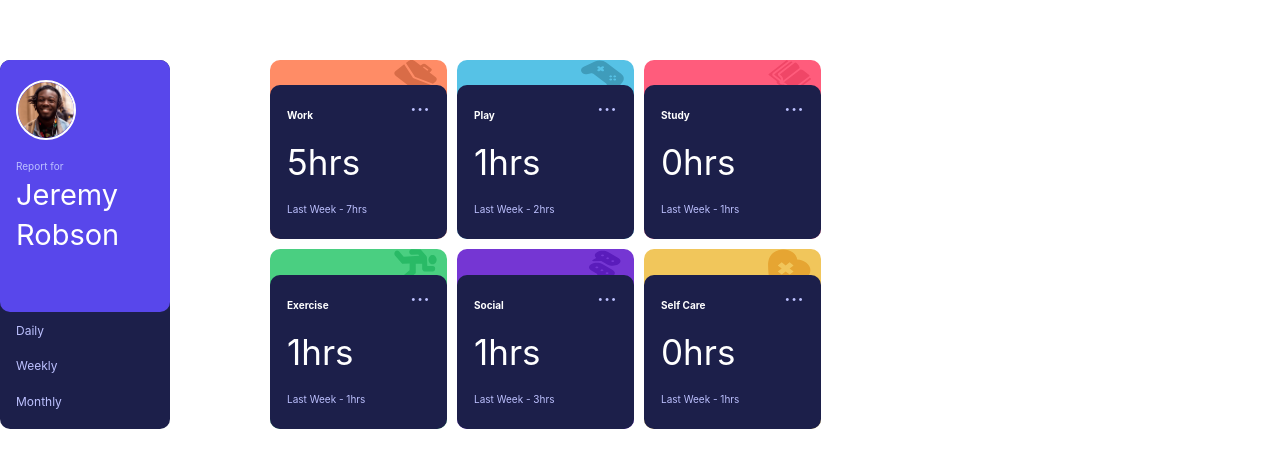
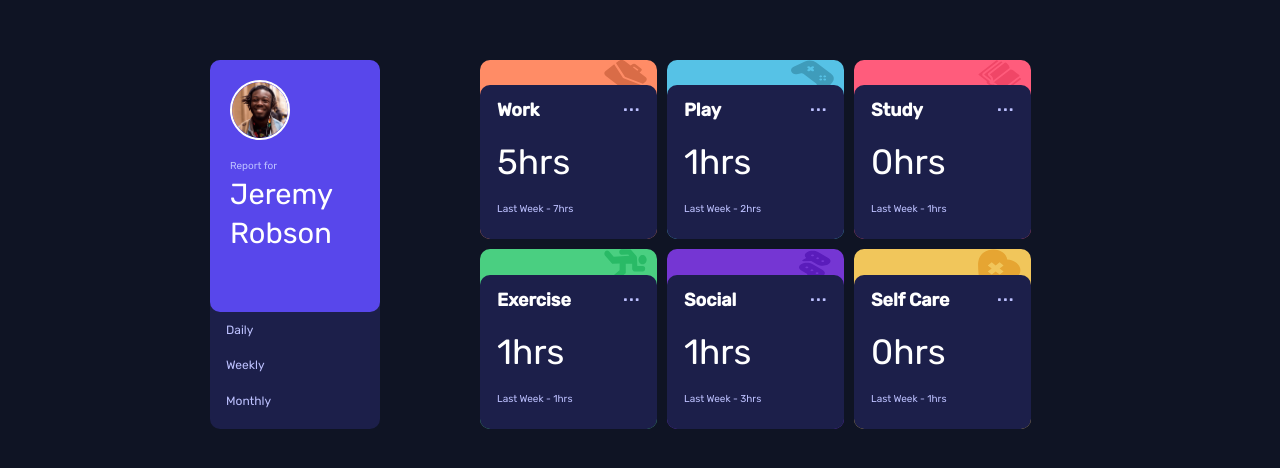
Before and after one commit to olad5/time-tracking-dashboard, a React (Create React App) app: page / in a window 1280 px wide. Shown: the part 140-608 px from the top of the page. Built offline with nearby package versions, Linux system fonts and the light colour scheme.

Commit message:
style: Centered the view and change bg color
- Centered the view in the browser
- Change the background of the view to the dark color
- Removed redundant css code
- add the Rubik font
- Resized the svg icons in the mobile view

```diff
--- a/src/App.css
+++ b/src/App.css
@@ -1,5 +1,7 @@
 .App {
   text-align: center;
+  display:flex;
+  justify-content:center;
 }
 
 .App-logo {
--- a/src/index.css
+++ b/src/index.css
@@ -1,3 +1,4 @@
+@import url('https://fonts.googleapis.com/css2?family=Rubik:wght@300;400;500&display=swap');
 
 :root {
   /* Primary colors */
@@ -44,11 +45,8 @@ html {
 body {
   margin: 0;
     box-sizing: border-box;
-  font-family: -apple-system, BlinkMacSystemFont, 'Segoe UI', 'Roboto', 'Oxygen',
-    'Ubuntu', 'Cantarell', 'Fira Sans', 'Droid Sans', 'Helvetica Neue',
-    sans-serif;
-  -webkit-font-smoothing: antialiased;
-  -moz-osx-font-smoothing: grayscale;
+  font-family: 'Rubik';
+  background-color:var(--Very-dark-blue);
 }
 
 code {
@@ -60,6 +58,8 @@ main {
   display:flex;
   width: 100rem;
   margin-top:20rem;
+  margin-left: 0;
+  justify-content:center;
 }
 
 .user-card {
@@ -78,14 +78,15 @@ main {
   flex-direction:column;
   border-radius:var(--border-radius);
   background-color:var(--blue );
-  padding-top:20px;
-  padding-bottom:40px;
- padding-left:1.6rem;
+  /* padding-left:1.6rem; */
+  /* padding:1.25rem 0 2.5rem 1.25rem; */
+  padding:20px 0 40px 20px;
+
 }
 
 .user-photo {
   width: 6rem;
-  border-radius:50px;
+  border-radius:3.125rem;
   border:0.2rem solid white;
 
 }
@@ -149,6 +150,7 @@ main {
   grid-column: 1/2;
   grid-row: 1;
   display:flex;
+  font-size:18px;
   font-weight:700;
   align-items:flex-end;
 }
@@ -179,8 +181,7 @@ main {
   display:grid;
   grid-template-columns: 2fr 1fr;
   grid-template-rows: 1fr 2fr 1fr;
-  grid-column-gap: 0.5rem;
-  grid-row-gap: 0.5rem;
+  grid-gap:0.5rem;
   border-radius:var(--border-radius);
   background-color:var(--Dark-blue );
   color:white;
@@ -191,9 +192,8 @@ main {
 .svg-icon {
   display:flex;
   width:30%;
+  height:130%;
   margin-left:auto;
-  /* height:120%; */
-  height:130%;
   padding-right:1rem;
 }
 
@@ -205,8 +205,7 @@ main {
                   flex-direction:column;
                   width:375px;
                   align-items:center;
-                  margin-top:5rem;
-                  margin-bottom:5rem;
+                  margin: 5rem 0;
                 }
 
               .user-card{
@@ -219,7 +218,6 @@ main {
               .daily {
 
                   padding-left:0;
-
                   justify-content:center;
                   grid-column:1/2;
               }
@@ -231,14 +229,13 @@ main {
 
               .monthly {
                   grid-column:3/4;
-                  padding-left:0;
-                  padding-bottom:0;
+                  padding:0;
               }
 
               .timeline-description {
                   grid-row:2/3;
                   justify-content:center;
-                  padding-top:0;
+                  padding:0;
               }
 
               .stats-cards-container {
@@ -255,8 +252,8 @@ main {
                     grid-template-columns:0.7fr 1fr 1fr;
                     grid-template-rows:1fr 1fr;
                     grid-column-gap:0.2em;
+                    grid-column:1/-1;
                     padding-bottom:2rem;
-                    grid-column:1/-1;
 
                 }
 
@@ -279,36 +276,35 @@ main {
                     margin-left:0.7rem;
                     grid-column: 2/3;
                     grid-row: 2;
-                    font-size:2.3rem;
+                    font-size:2rem;
                 }
 
                 .last-name {
                     grid-column: 3/4;
                     grid-column: 3/4;
+                    grid-row: 2;
                     margin-left:-1rem;
-                    grid-row: 2;
-                    font-size:2.3rem;
+                    font-size:2rem;
                 }
 
                 .first-name, .report-text, .last-name {
+                  font-weight:300;
                   padding-top:0;
                 }
 
                 .stats-box {
-                    grid-template-rows:1fr 2fr;
+                    grid-template-rows:1fr 1fr;
                     grid-template-columns:1fr 1fr;
                 }
 
                 .prev-stats {
                     grid-column: 2/3;
                     grid-row: 2;
+                    grid-template-rows:1fr 2fr;
                     align-self:center;
                     justify-self:end;
-                    padding-bottom:0;
-                    padding-right:1.7rem;
-                    padding-top:0.8rem;
+                    padding: 0.8rem 1.7rem 0 0;
                     font-size:1.1rem;
-                    grid-template-rows:1fr 2fr;
                 }
 
                 .activity {
@@ -320,6 +316,18 @@ main {
                   font-size:2.5rem;
                 }
 
+                .svg-icon {
+                  display:flex;
+                  width:30%;
+                  margin-left:auto;
+                  height:153%;
+                  padding-right:1rem;
+                  transform:rotate(0deg);
+                  z-index:-1;
+                }
 
+                .stats-card {
+                  z-index:-1;
+                }
 
     }
```
